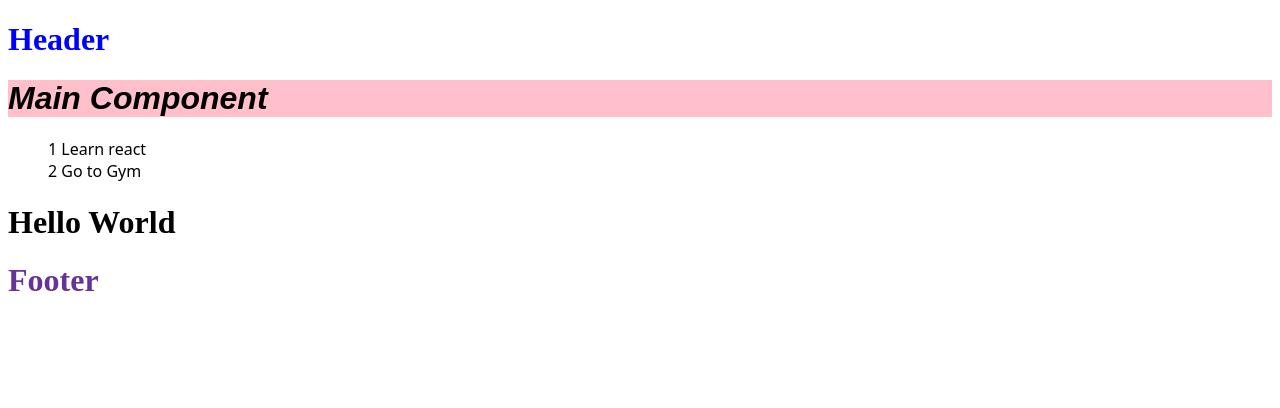
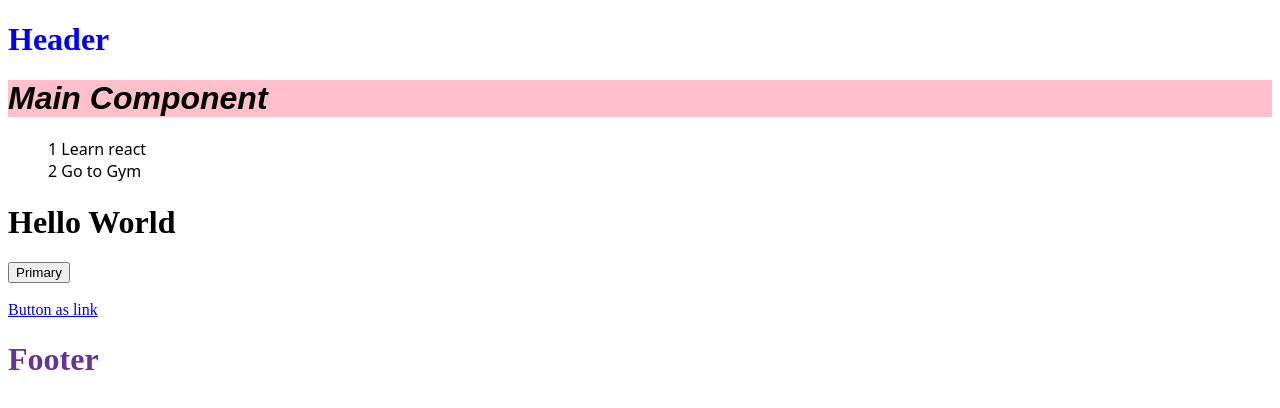
Before and after one commit to faizan542/react-practice, a React (Create React App) app: page / in a window 1280 px wide. Shown: the top 408 px of the page. Built offline with nearby package versions, Linux system fonts and the light colour scheme.

Commit message:
added component

```diff
--- a/src/components/ComOne.jsx
+++ b/src/components/ComOne.jsx
@@ -1,10 +1,15 @@
 import React, { Component } from 'react'
+import { Button } from 'react-bootstrap';
 
 export default class ComOne extends Component {
     render() {
         return (
             <div>
                 <h1>Hello World</h1>
+                <button className='btn btn-primary'>Primary</button> <br /><br />
+                <Button as="a" variant="info">
+                    Button as link
+                </Button>
             </div>
         )
     }
```
